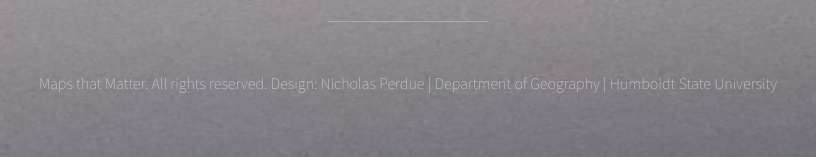
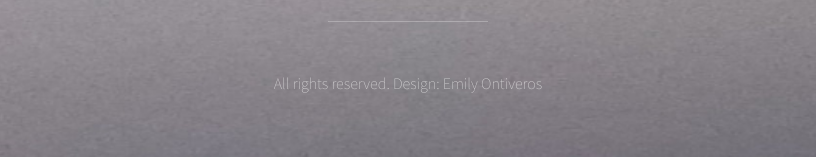
Before and after one commit to E-Ontiveros/map-portfolio, a plain HTML site: page index.html in a window 1280 px wide. Shown: the part 2071-2228 px from the top of the page, 232-1048 px from the left. Drawn offline with Linux system fonts and the light colour scheme.

Commit message:
Update index.html

```diff
--- a/index.html
+++ b/index.html
@@ -79,7 +79,7 @@
 
 				<!-- Footer -->
 					<footer id="footer">
-						<p>Maps that Matter. All rights reserved. Design: Nicholas Perdue | Department of Geography | Humboldt State University </p>
+						<p> All rights reserved. Design: Emily Ontiveros </p>
 					</footer>
 
 			</div>
```
